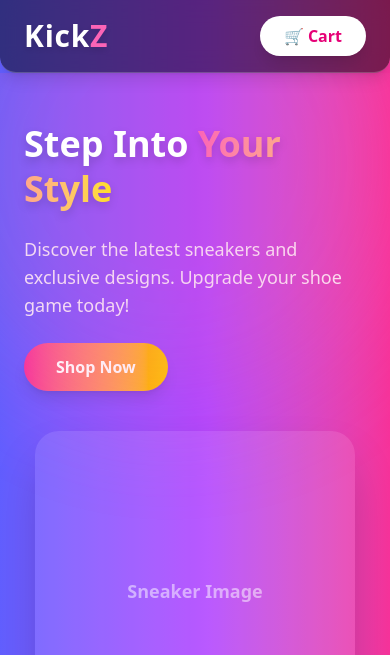
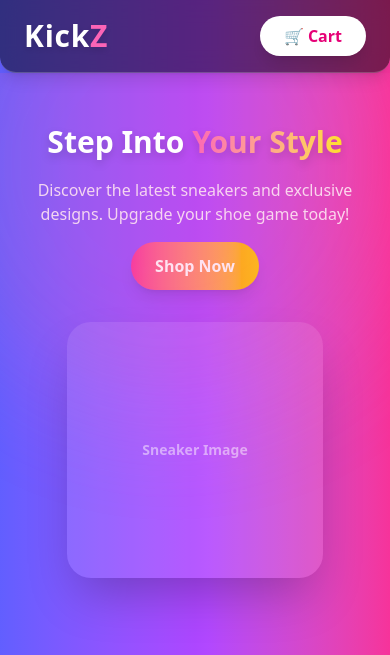
Before and after one commit to Archit314/Shoes-E-Commerce-Website, a React (Vite) app in the folder app_frontend/: page / in a window 390 px wide. Shown: the top 655 px of the page. Built offline with nearby package versions, Linux system fonts and the light colour scheme.

Commit message:
Frontend - Fixes done for the homepage responsive

```diff
--- a/app_frontend/src/pages/HomePage.tsx
+++ b/app_frontend/src/pages/HomePage.tsx
@@ -35,21 +35,27 @@ function HomePage() {
         <div className="absolute w-[400px] h-[400px] bg-indigo-400/20 rounded-full blur-3xl -bottom-40 right-0 animate-pulse delay-2000"></div>
 
         {/* Hero Section */}
-        <section className="flex flex-col md:flex-row items-center justify-between gap-10">
-          <div className="flex-1 space-y-6">
-            <h1 className="text-4xl md:text-6xl font-extrabold leading-tight drop-shadow-lg">
-              Step Into <span className="bg-gradient-to-r from-pink-400 to-yellow-300 bg-clip-text text-transparent">Your Style</span>
+        <section className="flex flex-col md:flex-row items-center justify-between gap-8 md:gap-10 lg:gap-16 w-full">
+          <div className="flex-1 space-y-4 md:space-y-6 text-center md:text-left">
+            <h1 className="text-3xl sm:text-4xl md:text-5xl lg:text-6xl font-extrabold leading-snug md:leading-tight drop-shadow-lg">
+              Step Into{" "}
+              <span className="bg-gradient-to-r from-pink-400 to-yellow-300 bg-clip-text text-transparent">
+                Your Style
+              </span>
             </h1>
-            <p className="text-white/90 text-lg md:text-xl max-w-lg">
+            <p className="text-white/90 text-base sm:text-lg md:text-xl max-w-lg mx-auto md:mx-0">
               Discover the latest sneakers and exclusive designs. Upgrade your shoe game today!
             </p>
-            <button className="px-8 py-3 bg-gradient-to-r from-pink-500 to-yellow-400 hover:scale-105 rounded-full font-bold shadow-lg transition-transform duration-300">
+            <button className="px-6 sm:px-8 py-3 bg-gradient-to-r from-pink-500 to-yellow-400 hover:scale-105 rounded-full font-bold shadow-lg transition-transform duration-300">
               Shop Now
             </button>
           </div>
+
           <div className="flex-1 flex justify-center md:justify-end">
-            <div className="w-80 md:w-[400px] h-80 md:h-[400px] bg-white/10 rounded-3xl flex items-center justify-center shadow-2xl transform hover:rotate-3 hover:scale-105 transition duration-500">
-              <span className="text-white/50 font-semibold text-lg">Sneaker Image</span>
+            <div className="w-64 sm:w-72 md:w-[350px] lg:w-[400px] h-64 sm:h-72 md:h-[350px] lg:h-[400px] bg-white/10 rounded-3xl flex items-center justify-center shadow-2xl transform hover:rotate-3 hover:scale-105 transition duration-500">
+              <span className="text-white/50 font-semibold text-sm sm:text-base">
+                Sneaker Image
+              </span>
             </div>
           </div>
         </section>
```
